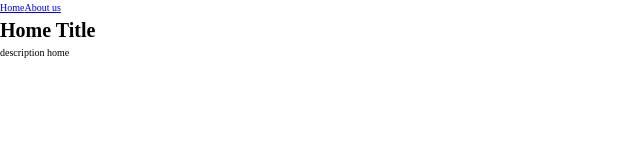
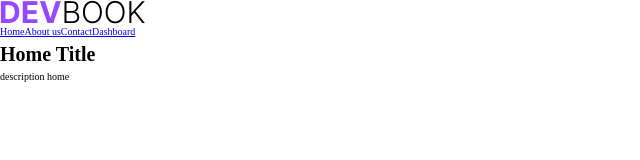
Before and after one commit to JailsonJr-BR/spavanilla, a website with bundled scripts: page index.html in a window 1280 px wide. Shown: the whole page, without its empty margins (0-640 px from the left). Built offline with nearby package versions, Linux system fonts and the light colour scheme.

Commit message:
feat: add logo to nav

```diff
--- a/index.html
+++ b/index.html
@@ -9,6 +9,7 @@
 <body>
   <header>
     <nav>
+      <img src="/src/img/logo.png" alt="">
       <div id="navLinksRender"></div>
     </nav>
   </header>
--- a/src/js/router.js
+++ b/src/js/router.js
@@ -31,6 +31,8 @@ export class handleRoute {
     const routes = {
       "/": "Home",
       "/about": "About us",
+      "/contact": "Contact",
+      "/admin": "Dashboard",
     }
 
     for (const route in routes) {
```
Also changed, not shown: src/img/logo.png (added).
